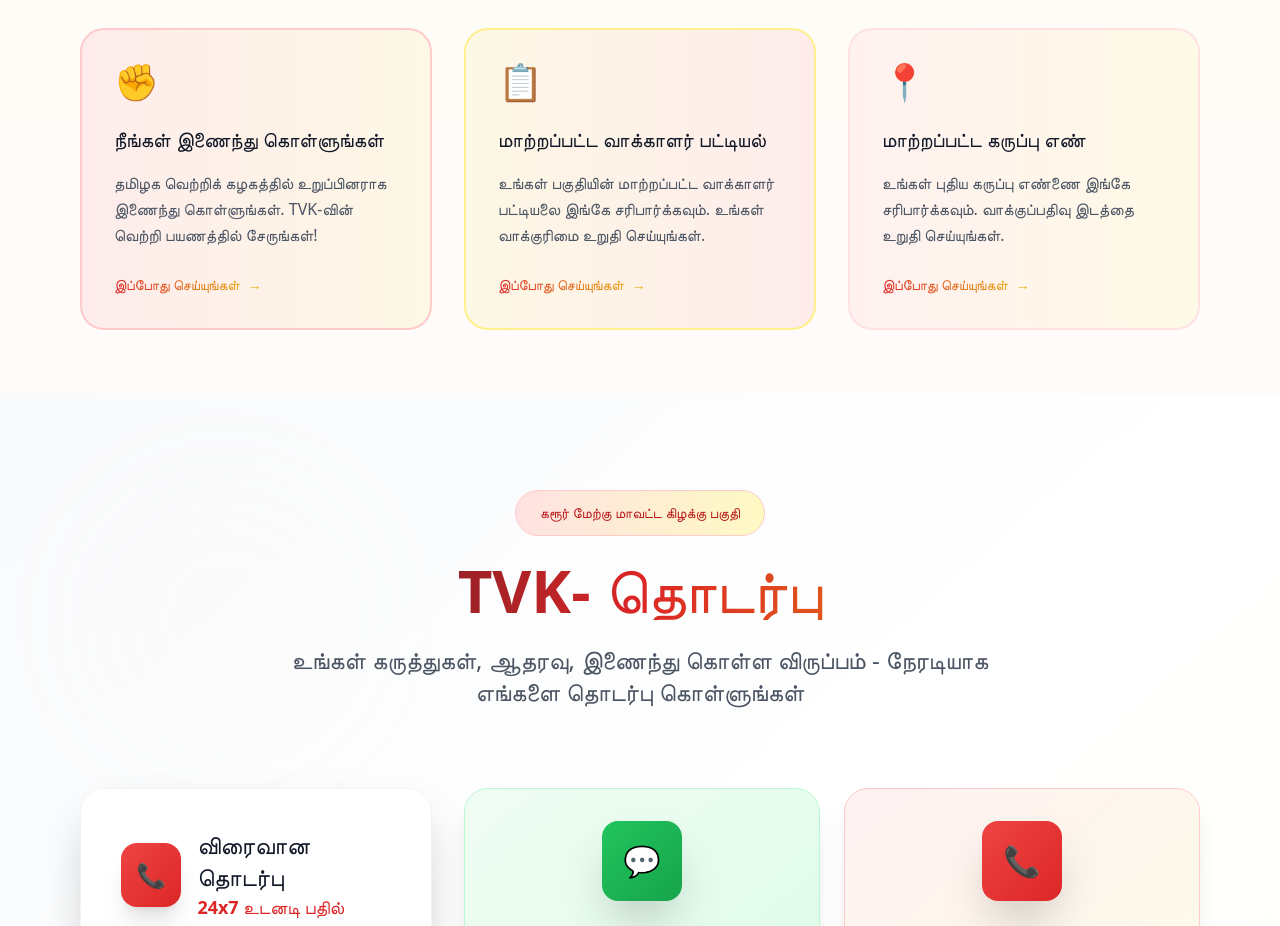
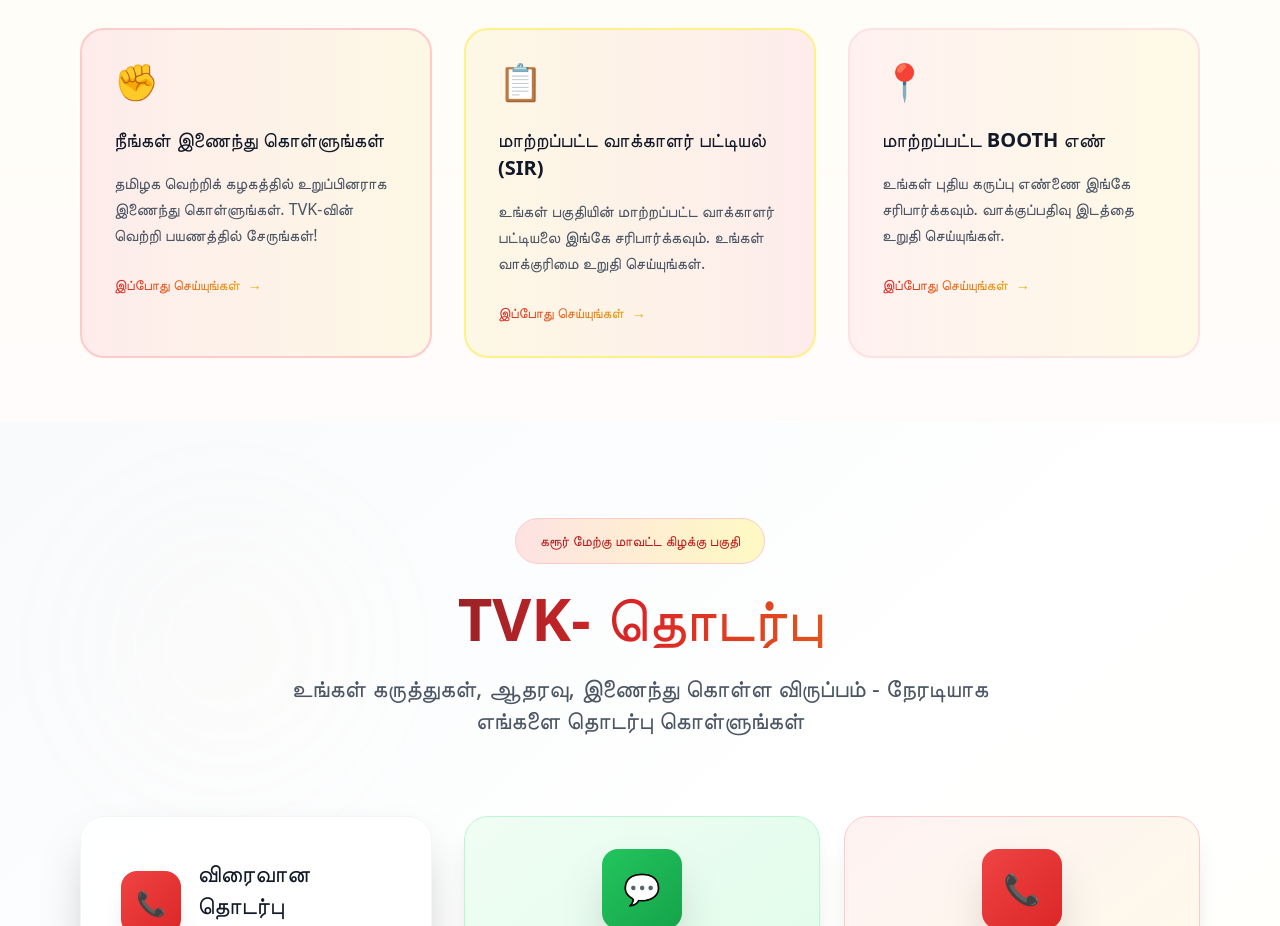
Before and after one commit to rohithsatheesh0924/Tvk_Karur_East, a React (Vite) app: page / in a window 1280 px wide. Shown: the part 1080-2006 px from the top of the page. Built offline with nearby package versions, Linux system fonts and the light colour scheme.

Commit message:
after card section changes

```diff
--- a/src/components/CardsSection.jsx
+++ b/src/components/CardsSection.jsx
@@ -9,14 +9,14 @@
     link: "https://tvk.family/" // Replace with actual join link
   },
   {
-    title: "மாற்றப்பட்ட வாக்காளர் பட்டியல்",
+    title: "மாற்றப்பட்ட வாக்காளர் பட்டியல் (SIR)",
     desc: "உங்கள் பகுதியின் மாற்றப்பட்ட வாக்காளர் பட்டியலை இங்கே சரிபார்க்கவும். உங்கள் வாக்குரிமை உறுதி செய்யுங்கள்.",
     icon: "📋",
     accent: "bg-gradient-to-r from-yellow-500/10 to-red-500/10 border-yellow-200 text-yellow-700",
     link: "https://electoralsearch.eci.gov.in/" // Official voter list site
   },
   {
-    title: "மாற்றப்பட்ட கருப்பு எண்",
+    title: "மாற்றப்பட்ட BOOTH எண்",
     desc: "உங்கள் புதிய கருப்பு எண்ணை இங்கே சரிபார்க்கவும். வாக்குப்பதிவு இடத்தை உறுதி செய்யுங்கள்.",
     icon: "📍",
     accent: "bg-gradient-to-r from-red-400/10 to-yellow-400/10 border-red-100 text-red-600",
```
